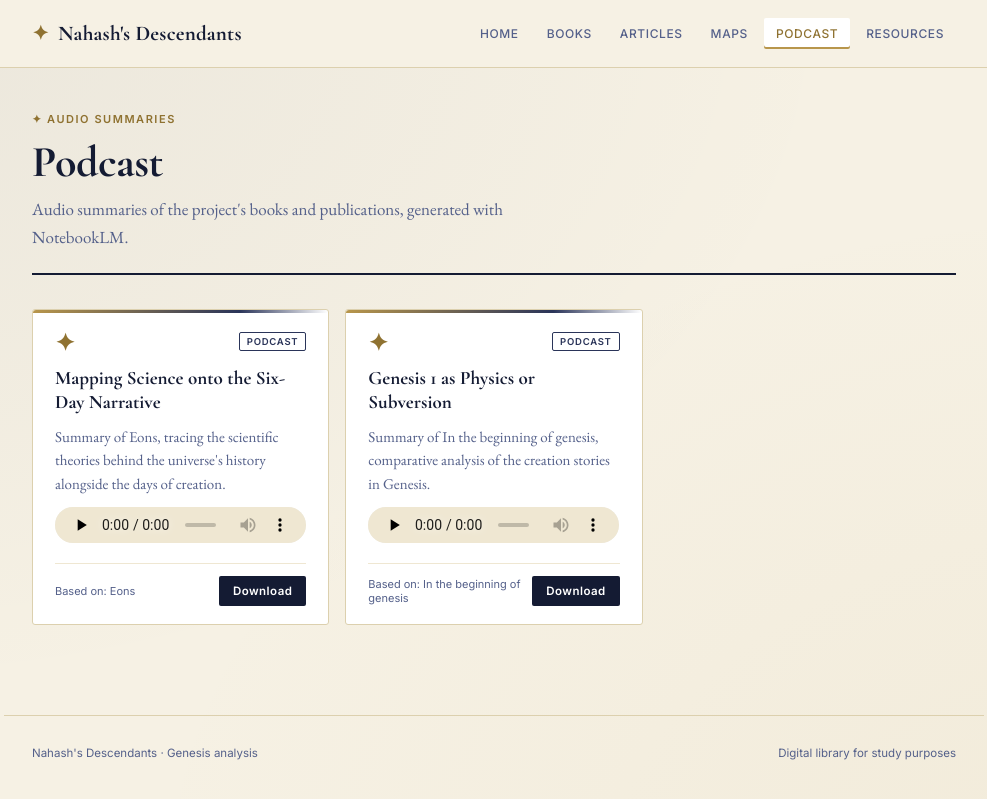
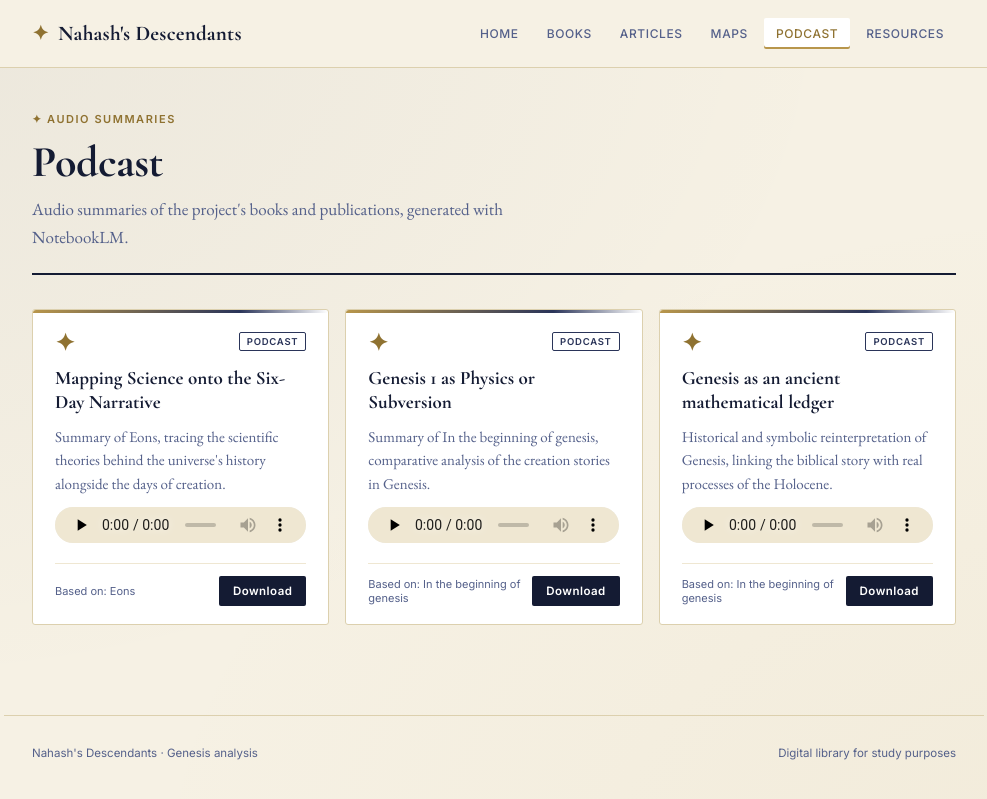
Before and after one commit to Dskartes/Nahashsdescendants, a Jekyll site: the page built from podcast.md, in a window 1280 px wide. Shown: the top 799 px of the page, without its empty margins (146-1133 px from the left). Built offline with Jekyll 4.4.1, drawn with Linux system fonts in a browser that asks for light colours.

Commit message:
Update podcast.md

```diff
--- a/podcast.md
+++ b/podcast.md
@@ -38,7 +38,22 @@ subtitle: "Audio summaries of the project's books and publications, generated wi
       <a class="card-btn" href="{{ '/podcast/Genesis_1_as_Physics_or_Subversion.mp3' | relative_url }}" download>Download</a>
     </div>
   </div>
-
+<div class="card">
+    <div class="card-top">
+      <div class="card-mark">✦</div>
+      <div class="card-tag">Podcast</div>
+    </div>
+    <h3 class="card-title">Genesis as an ancient mathematical ledger</h3>
+    <p class="card-desc">Historical and symbolic reinterpretation of Genesis, linking the biblical story with real processes of the Holocene.</p>
+    <audio class="card-audio" controls preload="none">
+      <source src="{{ '/podcast/Genesis_as_an_Ancient_Mathematical_Ledger.mp3' | relative_url }}" type="audio/mpeg">
+      Your browser does not support HTML5 audio.
+    </audio>
+    <div class="card-meta">
+      <span class="card-info">Based on: In the beginning of genesis</span>
+      <a class="card-btn" href="{{ '/podcast/Genesis_as_an_Ancient_Mathematical_Ledger.mp3' | relative_url }}" download>Download</a>
+    </div>
+  </div>
 </div>
 
 <!--
```
